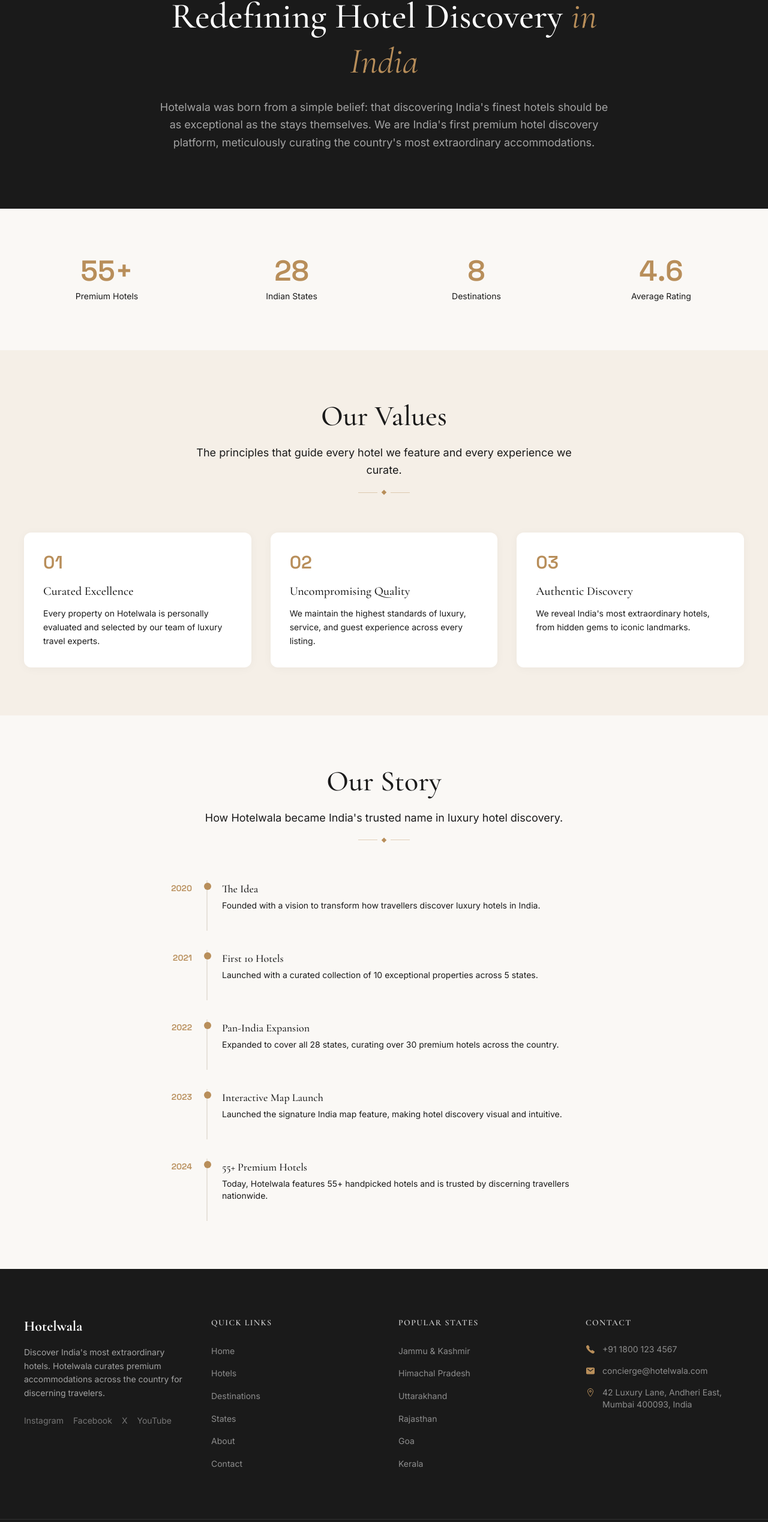
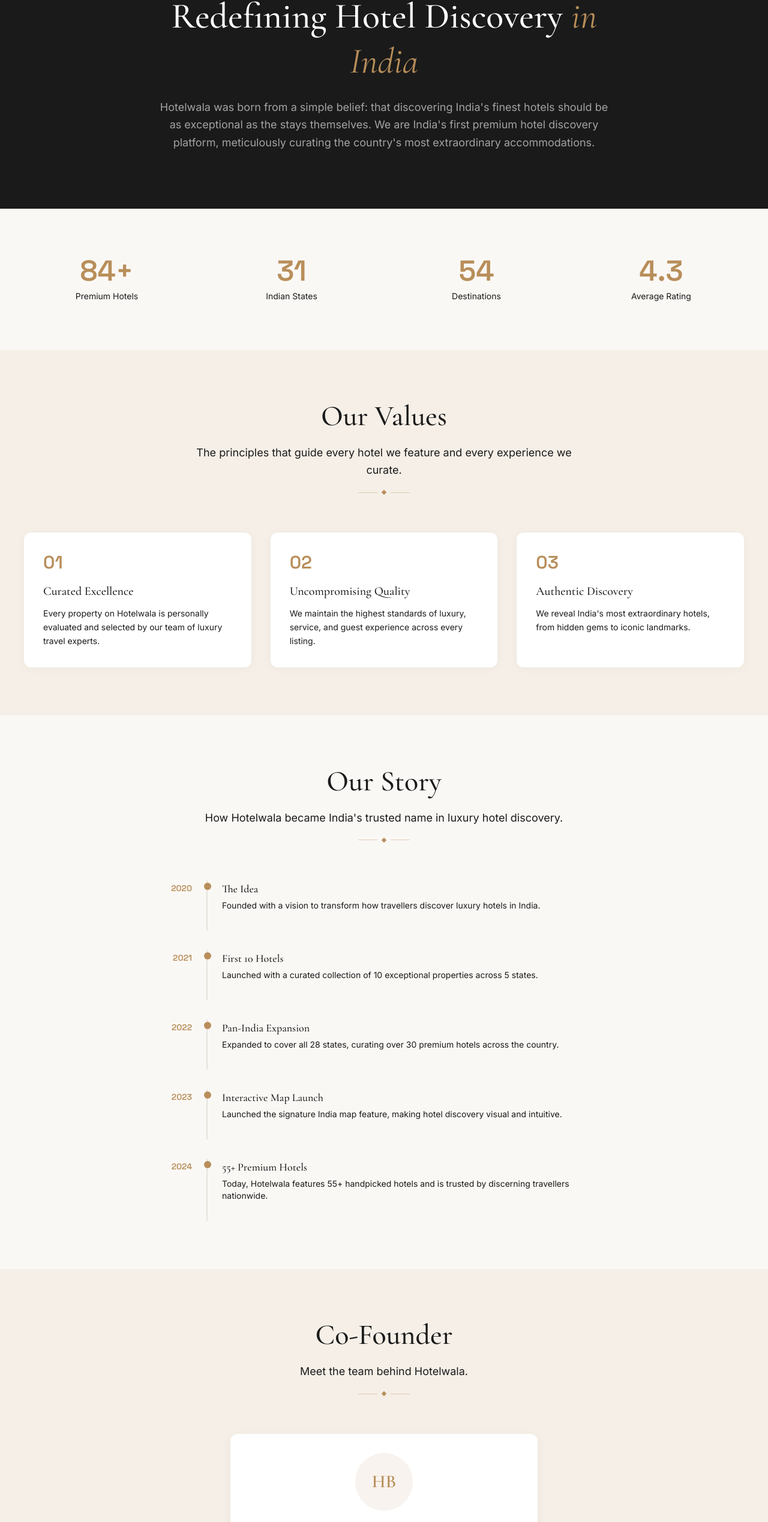
Before and after one commit to Adarsh261206/Hotelwala, a React (Vite) app: page /about in a window 1280 px wide. Shown: the part 222-2760 px from the top of the page at 60% size. Built offline with nearby package versions, Linux system fonts and the light colour scheme.

Commit message:
Add Co-Founder details, update contact info & site tagline

```diff
--- a/src/pages/About.jsx
+++ b/src/pages/About.jsx
@@ -3,10 +3,10 @@
 import SectionHeading from '../components/ui/SectionHeading'
 
 const stats = [
-  { value: '55+', label: 'Premium Hotels' },
-  { value: '28', label: 'Indian States' },
-  { value: '8', label: 'Destinations' },
-  { value: '4.6', label: 'Average Rating' },
+  { value: '84+', label: 'Premium Hotels' },
+  { value: '31', label: 'Indian States' },
+  { value: '54', label: 'Destinations' },
+  { value: '4.3', label: 'Average Rating' },
 ]
 
 const values = [
@@ -105,6 +105,32 @@
           </div>
         </Container>
       </section>
+
+      <section className="py-16 md:py-20 bg-[#F5EFE7]">
+        <Container>
+          <SectionHeading
+            title="Co-Founder"
+            subtitle="Meet the team behind Hotelwala."
+          />
+          <div className="max-w-lg mx-auto bg-white rounded-xl p-8 shadow-[0_2px_16px_rgba(0,0,0,0.04)] text-center">
+            <div className="w-24 h-24 rounded-full bg-primary/10 flex items-center justify-center mx-auto mb-4">
+              <span className="text-3xl font-heading text-primary font-semibold">HB</span>
+            </div>
+            <h3 className="text-2xl font-heading text-text mb-1">Himanshu Bhanushali</h3>
+            <p className="text-sm text-primary font-medium mb-4">Co-Founder</p>
+            <p className="text-sm text-muted mb-6">Pan India Hotels & Resorts Consolidator</p>
+            <div className="space-y-2 text-sm text-muted">
+              <p><span className="font-medium text-text">Phone:</span> +91 8286 521 111</p>
+              <p><span className="font-medium text-text">Email:</span> himanshu@hotelwala.net</p>
+              <p><span className="font-medium text-text">Web:</span> www.hotelwala.net</p>
+            </div>
+            <div className="mt-6 pt-6 border-t border-border text-sm text-muted">
+              <p>1, Ashok Apt. MG Road, Opp. Naupada Police Stn.,</p>
+              <p>Thane (W) - 400602</p>
+            </div>
+          </div>
+        </Container>
+      </section>
     </div>
   )
 }
--- a/src/pages/Contact.jsx
+++ b/src/pages/Contact.jsx
@@ -9,17 +9,17 @@
   {
     icon: IoCall,
     title: 'Phone',
-    lines: ['+91 1800 123 4567', '+91 22 4567 8900'],
+    lines: ['+91 8286 521 111', '+91 22 4567 8900'],
   },
   {
     icon: IoMail,
     title: 'Email',
-    lines: ['concierge@hotelwala.com', 'partnerships@hotelwala.com'],
+    lines: ['himanshu@hotelwala.net', 'concierge@hotelwala.com'],
   },
   {
     icon: IoLocationOutline,
     title: 'Office',
-    lines: ['42 Luxury Lane, Andheri East', 'Mumbai 400093, India'],
+    lines: ['1, Ashok Apt. MG Road, Opp. Naupada Police Stn.', 'Thane (W) - 400602, India'],
   },
 ]
 
@@ -121,12 +121,12 @@
           </form>
         </div>
 
-        <div className="mt-12 bg-white rounded-xl overflow-hidden shadow-[0_2px_16px_rgba(0,0,0,0.04)] h-64 flex items-center justify-center">
-          <div className="text-center text-muted">
-            <IoLocationOutline className="w-8 h-8 mx-auto mb-2" />
-            <p className="text-sm">42 Luxury Lane, Andheri East, Mumbai 400093</p>
+          <div className="mt-12 bg-white rounded-xl overflow-hidden shadow-[0_2px_16px_rgba(0,0,0,0.04)] h-64 flex items-center justify-center">
+            <div className="text-center text-muted">
+              <IoLocationOutline className="w-8 h-8 mx-auto mb-2" />
+              <p className="text-sm">1, Ashok Apt. MG Road, Thane (W) - 400602</p>
+            </div>
           </div>
-        </div>
       </Container>
     </div>
   )
--- a/src/utils/constants.js
+++ b/src/utils/constants.js
@@ -1,6 +1,6 @@
 export const SITE_NAME = 'Hotelwala'
-export const SITE_TAGLINE = "India's Premium Hotel Network"
-export const SITE_URL = 'https://hotelwala.com'
+export const SITE_TAGLINE = "Pan India Hotels & Resorts Consolidator"
+export const SITE_URL = 'https://hotelwala.net'
 export const SITE_DESCRIPTION = 'Discover India\'s most extraordinary hotels. Hotelwala curates premium accommodations across the country for discerning travelers.'
 
 export const NAV_LINKS = [
```
